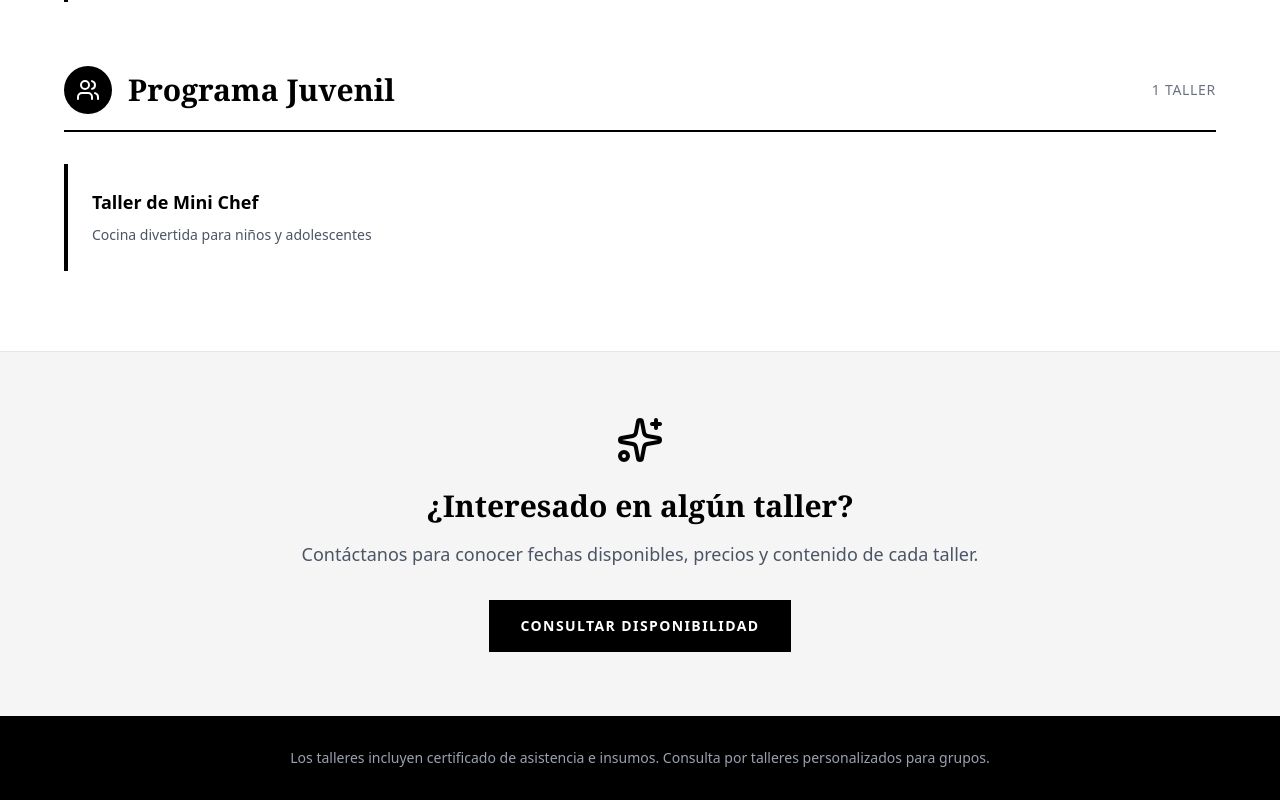
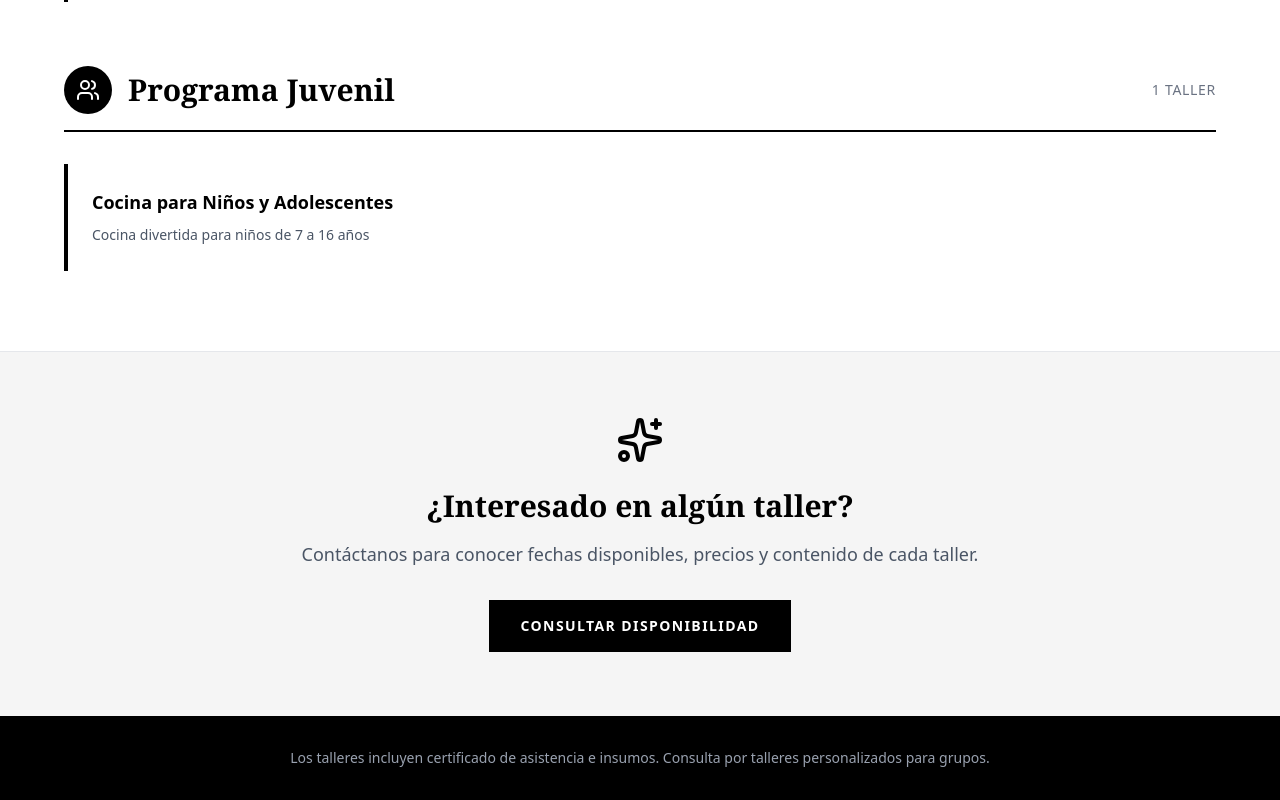
Before and after one commit to arizon-ai/la-new-cuisine, a React (Vite) app in the folder app/: page /talleres in a window 1280 px wide. Shown: the part 2044-2844 px from the top of the page. Built offline with nearby package versions, Linux system fonts and the light colour scheme.

Commit message:
feat: Add new Talleres page component to display categorized culinary workshops with descriptions and a call-to-action.

```diff
--- a/app/src/Talleres.jsx
+++ b/app/src/Talleres.jsx
@@ -48,7 +48,7 @@ export default function Talleres() {
             titulo: 'Programa Juvenil',
             icono: Users,
             talleres: [
-                { nombre: 'Taller de Mini Chef', descripcion: 'Cocina divertida para niños y adolescentes' }
+                { nombre: 'Cocina para Niños y Adolescentes', descripcion: 'Cocina divertida para niños de 7 a 16 años' }
             ]
         }
     ];
```
